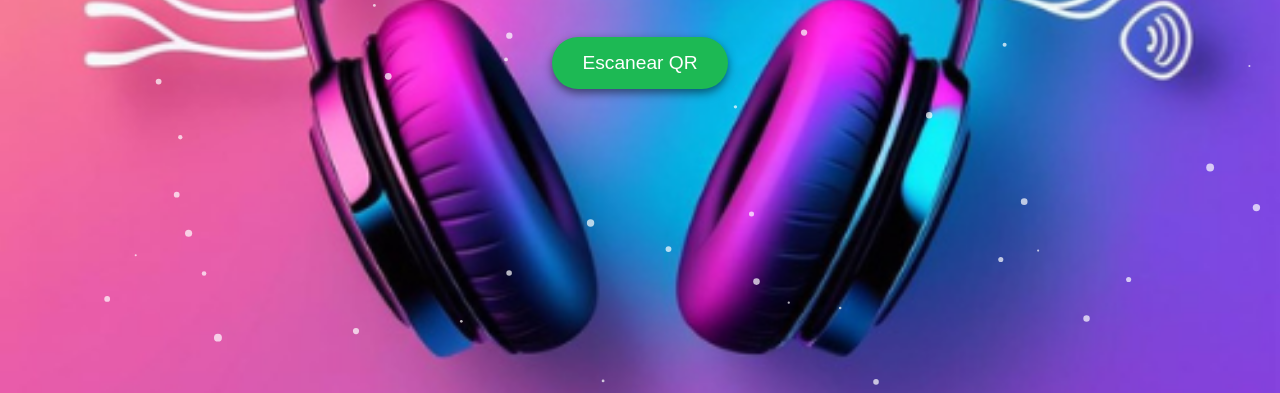
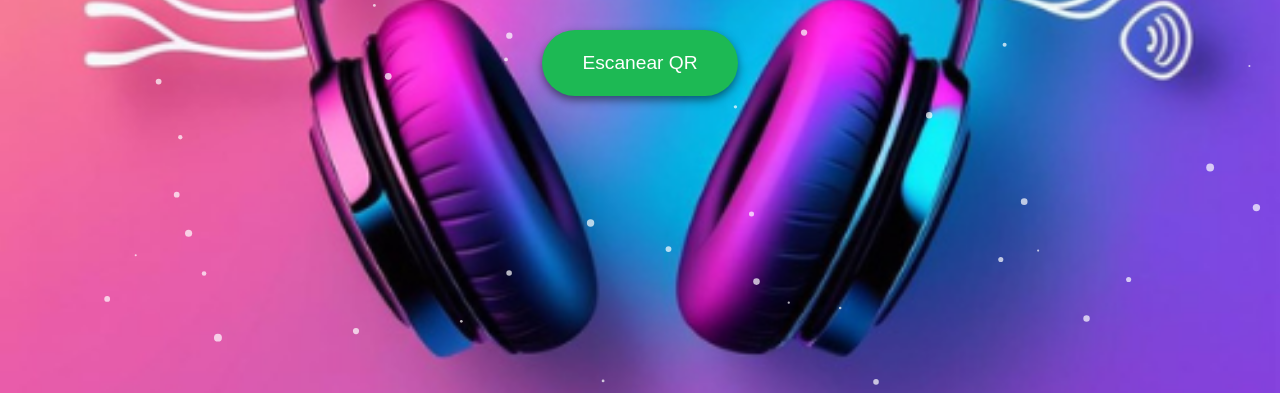
Before and after one commit to Grominola/hitster, a plain HTML site: page index.html in a window 1280 px wide. Shown: the part 407-800 px from the top of the page. Drawn offline with Linux system fonts and the light colour scheme.

Commit message:
index.html

```diff
--- a/index.html
+++ b/index.html
@@ -33,7 +33,7 @@
 
     button {
         margin-top: 20px;
-        padding: 15px 30px;
+        padding: 22px 40px;
         font-size: 1.2rem;
         background-color: #1db954;
         color: white;
```
